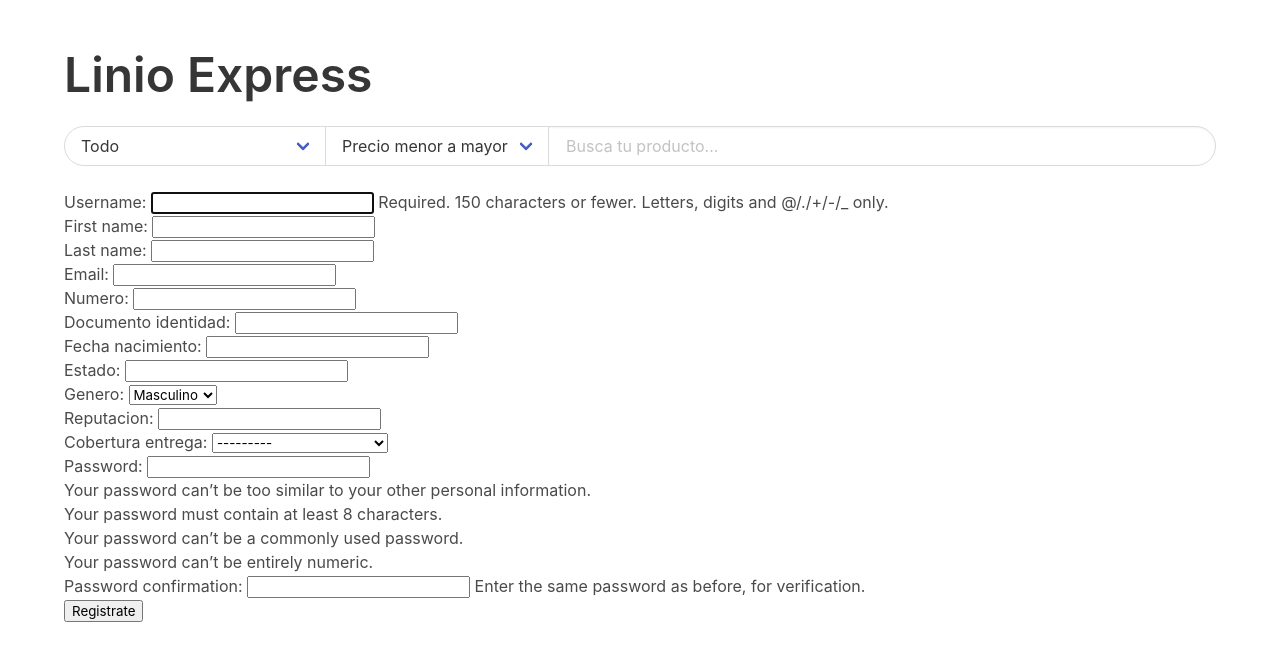
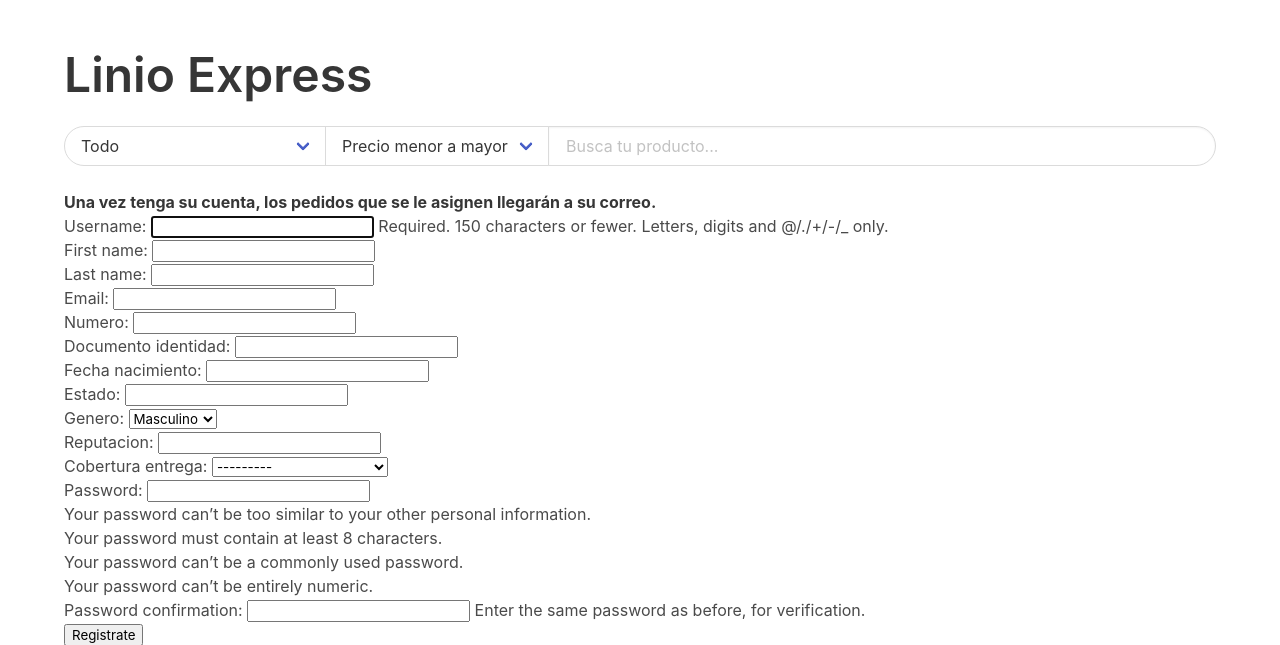
Before and after one commit to josedaniel07/proyecto-dse, a Django app: page /registro/colaborador in a window 1280 px wide. Shown: the top 645 px of the page. Run offline with Django 3.2, Linux system fonts and the light colour scheme; data comes from the database, SQL or seed files in the repository; both versions use the stored data as it was after the commit.

Commit message:
diagrama registrar

```diff
--- a/main/templates/main/producto_list.html
+++ b/main/templates/main/producto_list.html
@@ -2,6 +2,7 @@
 {% block content %}
 &nbsp
 <h3 class="title">Productos</h3>
+<h3>{{query}}</h3>
 <div class="columns is-multiline">
     {% for producto in object_list %}
         <div class="column is-one-quarter">
--- a/main/templates/registration/colaborador.html
+++ b/main/templates/registration/colaborador.html
@@ -1,7 +1,7 @@
 {% extends "base.html" %}
 
 {% block content %}
-
+<h3><strong> Una vez tenga su cuenta, los pedidos que se le asignen llegarán a su correo.</strong></h3>
 <form method="post">
     {% csrf_token %}
     {{ form.as_p }}
```
Also changed, not shown: db.sqlite3.
